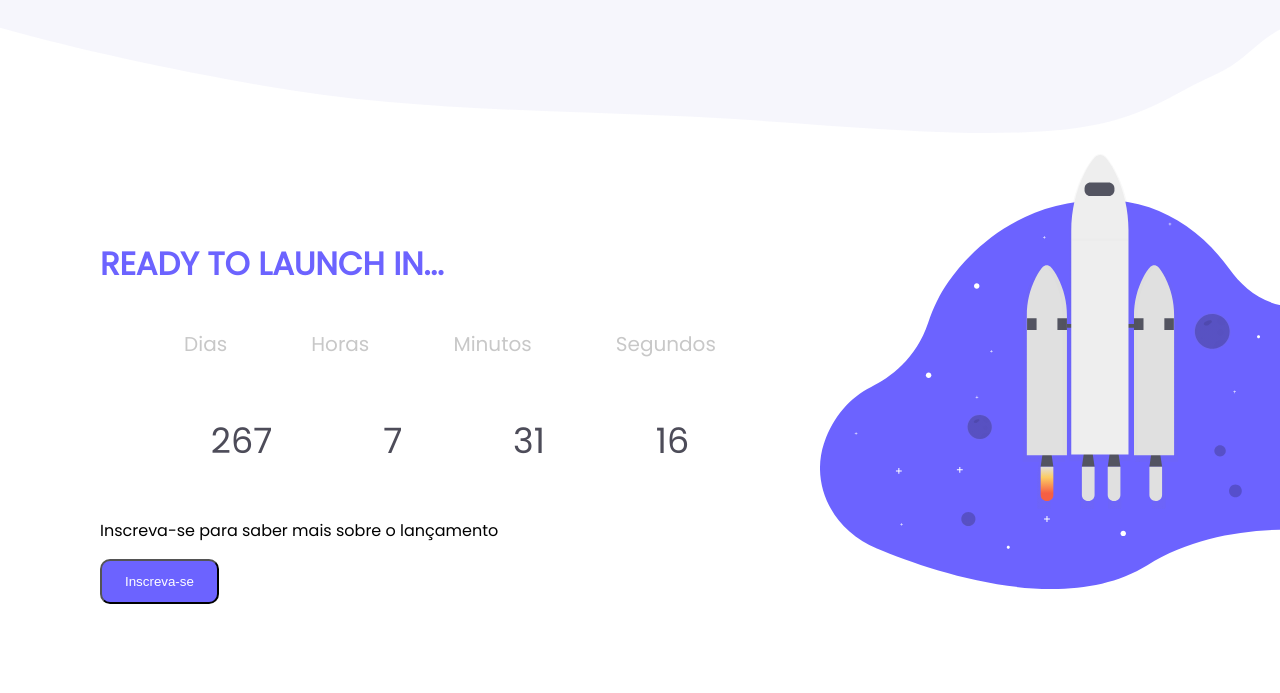
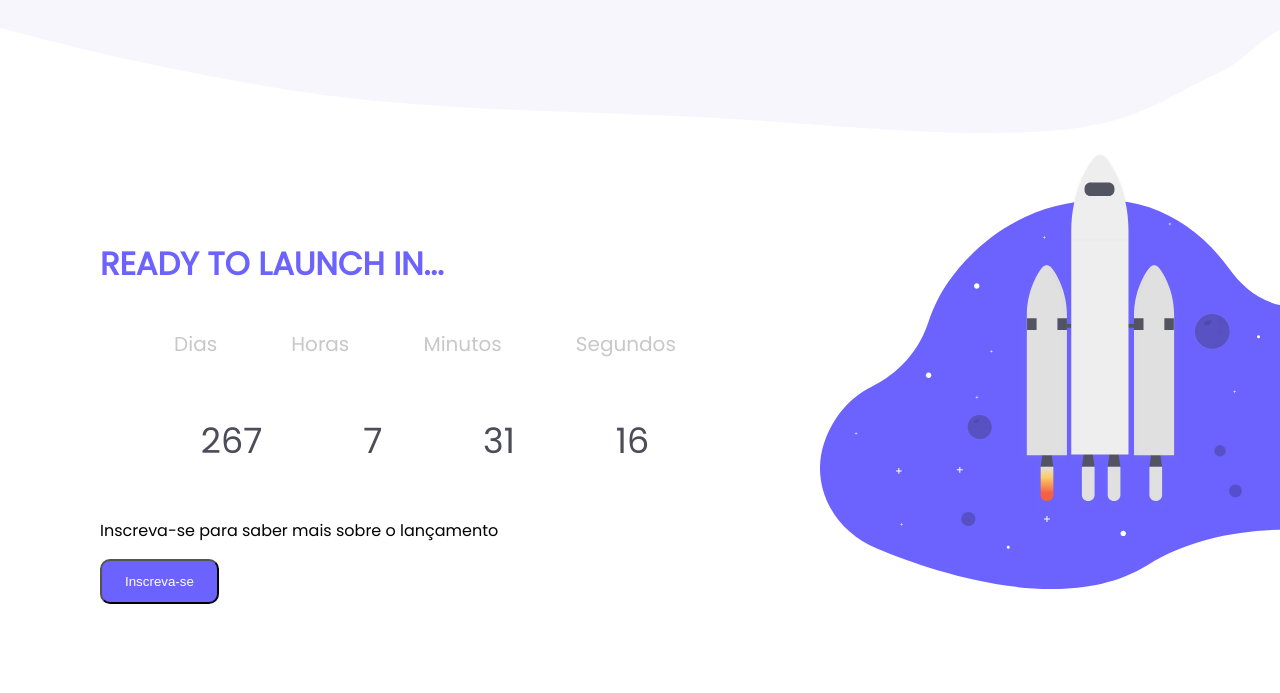
Before and after one commit to Gabriel-Feitosa2/Countdown, a plain HTML site: page index.html in a window 1280 px wide. Shown: the top 693 px of the page. Drawn offline with Linux system fonts and the light colour scheme.

Commit message:
Add files via upload

```diff
--- a/style.css
+++ b/style.css
@@ -7,8 +7,10 @@ body {
 #centro{
     align-items: center;
     margin:100px;
-    width: 700px;
-    bottom: 700px;
+    width: 650px;
+    height: 450px;
+    max-width: 650px;
+    min-width: 320px;
 }
 h1{
     color: rgba(108, 99, 255, 1);
```
